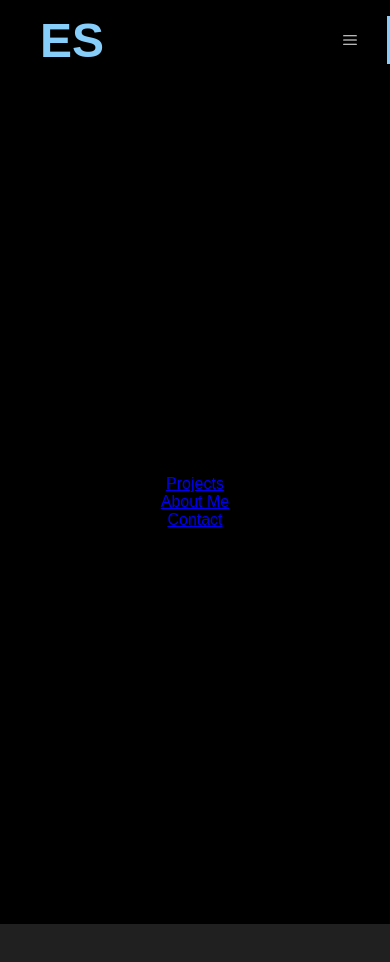
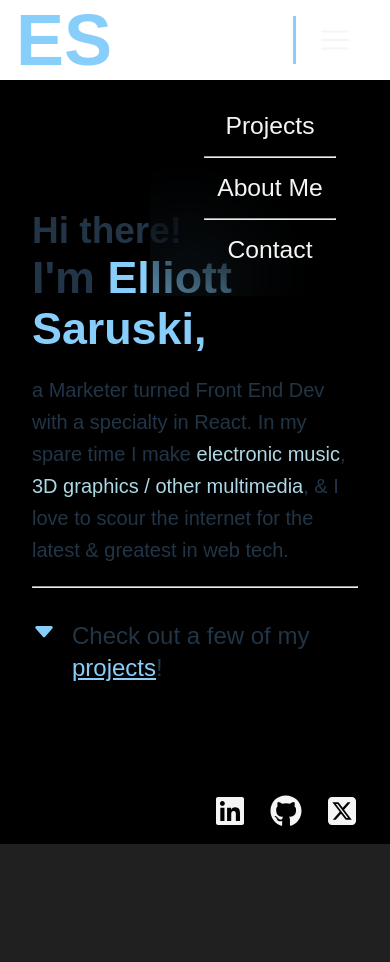
Before and after one commit to elliottsaruski/ES_front-end-portfolio, a React (Vite) app: page / in a window 390 px wide. Both pictures are taken after a click on the icon 350 px from the left and 40 px from the top of the page. Shown: the top 962 px of the page. Built offline with nearby package versions, Linux system fonts and the light colour scheme.

Commit message:
style and responsiveness updates

```diff
--- a/src/App.css
+++ b/src/App.css
@@ -9,9 +9,10 @@
 
 /* -----------------ROOT----------------- */
 
-#root {
+:root {
   --clr-primary-bg: black;
   --clr-secondary-bg: rgb(32, 32, 32);
+  --clr-bg-accent: rgb(80, 80, 80);
 
   --clr-font-primary: whitesmoke;
   --clr-font-accent: lightskyblue;
@@ -20,11 +21,14 @@
 }
 /* -----------------APP----------------- */
 
+body {
+  scroll-behavior: smooth scroll;
+  /* scroll-snap-type: y mandatory; */
+  /* scroll-snap-align: start; */
+}
+
 .App {
   font-family: "arial", sans-serif;
-  scroll-behavior: smooth scroll;
-  scroll-snap-type: y mandatory;
-  scroll-snap-align: start;
   overflow-x: hidden;
   position: relative;
 }
@@ -34,21 +38,17 @@
 .navbar {
   display: flex;
   overflow: hidden;
-  background: var(--clr-primary-bg);
+  background: var(--clr-accent-bg);
   width: 100dvw;
   height: 5rem;
   padding-block: 1rem;
-  z-index: 10;
-  position: fixed;
-}
-
-.navbar a {
-  padding: 0.5rem;
+  z-index: 1000;
+  position: static;
+  padding-inline: 1rem;
 }
 
 .navbar a:hover:not(.logo) {
   color: var(--clr-font-accent);
-  outline: 3px solid var(--clr-font-accent);
   border-radius: 100px;
 }
 
@@ -57,7 +57,6 @@
   align-items: center;
   font-size: 3rem;
   flex: 5;
-  padding-inline-start: 2rem;
   border-right: 3px solid var(--clr-font-accent);
 }
 
@@ -79,57 +78,87 @@
 .nav-items-right a {
   text-decoration: none;
   color: var(--clr-font-primary);
-  font-weight: 600;
+  font-weight: 400;
 }
 
 /* ----------------- NAV TABLET AND BELOW---------- */
 
-.nav-mobile-wrapper {
+.hamburger-wrapper {
   display: none;
 }
 #hamburger-icon {
   display: none;
 }
 
+.nav-mobile-wrapper-open,
+.nav-mobile-wrapper-closed {
+  display: none;
+}
+
 /* ----------------- MEDIA QUERIES---------- */
 
 @media (max-width: 768px) {
+  .navbar {
+    height: 5rem;
+  }
   .nav-items-right {
     display: none;
   }
-  .navbar {
-    position: sticky;
+
+  .nav-logo-left {
+    display: flex;
+    flex-grow: 1;
+    font-size: 3rem;
+  }
+
+  .hamburger-wrapper {
+    display: flex;
+    width: 20svw;
+    align-items: center;
+    z-index: 100000;
+    justify-content: center;
   }
 
   #hamburger-icon {
     display: flex;
+    height: 2rem;
+    width: 2rem;
     position: absolute;
-    right: 2rem;
-    top: 2rem;
     color: var(--clr-font-primary);
-    z-index: 10000;
-  }
-  .nav-mobile-wrapper {
-    display: flex;
   }
 
-  .nav-mobile-open {
+  .nav-mobile-wrapper-open {
+    color: var(--clr-font-primary);
     display: flex;
+    gap: 1rem;
+    flex-direction: column;
     position: fixed;
-    flex-direction: column;
-    height: 100dvh;
-    width: 100dvw;
-    background: var(--clr-primary-bg);
-    color: var(--clr-font-primary);
-    z-index: 100000;
+    top: 5rem;
+    right: 0;
+    width: 15rem;
+    padding: 2rem;
+    justify-content: center;
     align-items: center;
-    justify-content: center;
-    overflow: hidden;
-    overscroll-behavior: cover;
+    background: hsla(0, 0%, 0%, 0.192);
+    backdrop-filter: blur(50px);
+    z-index: 100;
+    font-size: calc(2vw + 2vh);
   }
 
-  .nav-mobile-closed {
+  .nav-mobile-wrapper-open a {
+    text-decoration: none;
+    color: var(--clr-font-primary);
+  }
+  .nav-mobile-wrapper-open a:focus {
+    text-decoration: underline;
+    color: var(--clr-font-primary);
+  }
+  .nav-mobile-wrapper-closed {
     display: none;
+  }
+
+  .nav-mobile-wrapper-open hr {
+    width: 75%;
   }
 }
 
@@ -137,14 +166,13 @@
 
 .home-wrapper {
   display: flex;
-  height: 100svh;
+  height: calc(100svh - 5rem);
   position: relative;
-  gap: 1rem;
   justify-content: center;
-  align-items: end;
+  align-items: center;
   background-color: var(--clr-primary-bg);
   flex-wrap: wrap;
-  flex-basis: auto;
+  flex-shrink: 0;
 }
 
 .home-flex-1 {
@@ -167,7 +195,7 @@
 }
 
 .description {
-  min-width: 240px;
+  min-width: 140px;
   max-width: 650px;
   line-height: 2rem;
   font-size: 1.25rem;
@@ -189,20 +217,15 @@
 }
 
 .cta {
+  padding-block: 2rem;
+  font-size: 1.5rem;
   display: flex;
-  font-weight: 600;
-  font-size: 24px;
-  min-width: 240px;
-  width: 100%;
-  align-items: left;
-  justify-content: left;
-  padding-block: 1.5rem;
+
   /* font-style: normal; */
 }
 
 .cta a {
   text-decoration: underline;
-  padding-left: 0.32rem;
   color: var(--clr-font-accent);
 }
 
@@ -214,7 +237,7 @@
   position: absolute;
   display: flex;
   justify-content: left;
-  gap: 5%;
+  gap: 1.5rem;
   align-items: center;
   bottom: 0.5rem;
   right: 2rem;
@@ -230,14 +253,12 @@
 
 .contact-links-wrapper svg,
 img {
-  height: 35px;
-  width: 35px;
+  height: 2rem;
+  width: 2rem;
 }
 
 .scroll-down-button {
   color: var(--clr-font-accent);
-  height: 35px;
-  width: 35px;
   margin-right: 1rem;
 }
 
@@ -246,19 +267,10 @@ img {
 }
 
 .headshot-wrapper img {
+  display: flex;
   object-fit: cover;
-  width: calc(2vh + 15rem);
-  height: calc(2vh + 15rem);
-  border-radius: 10rem;
-}
-
-.headshot-wrapper {
-  display: grid;
-  place-content: center;
-  width: calc(2vh + 17rem);
-  height: calc(2vh + 17rem);
-  background-color: var(--clr-secondary-bg);
-  border-radius: 10px;
+  width: 2rem;
+  height: 2rem;
 }
 
 /* -----------------PROJECTS----------------- */
--- a/src/App.jsx
+++ b/src/App.jsx
@@ -11,14 +11,14 @@ import Footer from "./Components/Footer";
 
 function App() {
   return (
-    <div className="App">
+    <main className="App">
       <NavBar />
       <Home />
       <Projects />
       <About />
       <Contact />
       <Footer />
-    </div>
+    </main>
   );
 }
 
--- a/src/Components/NavBar.jsx
+++ b/src/Components/NavBar.jsx
@@ -4,13 +4,21 @@ import { RxHamburgerMenu } from "react-icons/rx";
 function NavBar() {
   const [mobileNavOpen, setMobileNavOpen] = useState(false);
 
+  {
+    if (mobileNavOpen === true) {
+      document.body.style.overflowY = "hidden";
+    } else {
+      document.body.style.overflowY = "initial";
+    }
+  }
+
   return (
-    <section className="navbar--wrapper">
+    <section className="navbar-wrapper">
       <nav className="navbar">
         <div className="nav-logo-left">
-          <a href="#home" className="logo">
+          <h2  className="logo">
             ES
-          </a>
+          </h2>
         </div>
         <div className="nav-items-right">
           <a href="#projects" className="projects">
@@ -23,26 +31,45 @@ function NavBar() {
             Contact
           </a>
         </div>
+        <div className="hamburger-wrapper">
           <RxHamburgerMenu
             id="hamburger-icon"
-          className="nav-mobile-button"
             onClick={() => setMobileNavOpen(!mobileNavOpen)}
           />
+        </div>
+        {/* ------------------------------------NAV MOBILE------------------------ */}
       </nav>
-      {/* ------------------------------------NAV MOBILE------------------------ */}
-      <div className="nav-mobile-wrapper">
       <div
-          className={mobileNavOpen ? "nav-mobile-open" : "nav-mobile-closed"}>
-          <a href="#projects" className="projects">
+        className={
+          mobileNavOpen
+            ? "nav-mobile-wrapper-open"
+            : "nav-mobile-wrapper-closed"
+        }>
+        <a
+          onClick={() => {
+            setMobileNavOpen(false);
+          }}
+          href="#projects">
           Projects
         </a>
-          <a href="#about" className="about">
+        <hr></hr>
+
+        <a
+          onClick={() => {
+            setMobileNavOpen(false);
+          }}
+          href="#about">
           About Me
         </a>
-          <a href="#contact" className="contact">
+        <hr></hr>
+
+        <a
+          onClick={() => {
+            setMobileNavOpen(false);
+          }}
+          href="#contact">
           Contact
         </a>
-        </div>
       </div>
     </section>
   );
--- a/src/Components/Pages/Home.jsx
+++ b/src/Components/Pages/Home.jsx
@@ -10,8 +10,8 @@ function Home() {
           I{"'"}m <strong className="elliott">Elliott Saruski,</strong>
         </h2>
         <span className="description">
-          a Marketer turned Front End Dev with a specialty in React. In my
-          spare time I make
+          a Marketer turned Front End Dev with a specialty in React. In my spare
+          time I make
           <a href="https://soundcloud.com/envimusic"> electronic music</a>,
           <a> 3D graphics / other multimedia</a>, & I love to scour the internet
           for the latest & greatest in web tech.
@@ -21,18 +21,21 @@ function Home() {
             <a className="scroll-down-button" href="#projects">
               <BsFillCaretDownFill />
             </a>
-            Check out a few of my<a href="#projects">projects</a>!{" "}
+            <span>
+              {" "}
+              Check out a few of my <a href="#projects">projects</a>!
+            </span>
           </div>
           <Links />
         </span>
       </div>
-      <div className="headshot-wrapper">
+      {/* <div className="headshot-wrapper">
         <img
           src="/src/assets/es-headshot.jpg"
           alt="elliott headshot"
           className="headshot-img"
         />
-      </div>
+      </div> */}
     </div>
   );
 }
```
Lines whose indentation alone changed are shown as unchanged.
